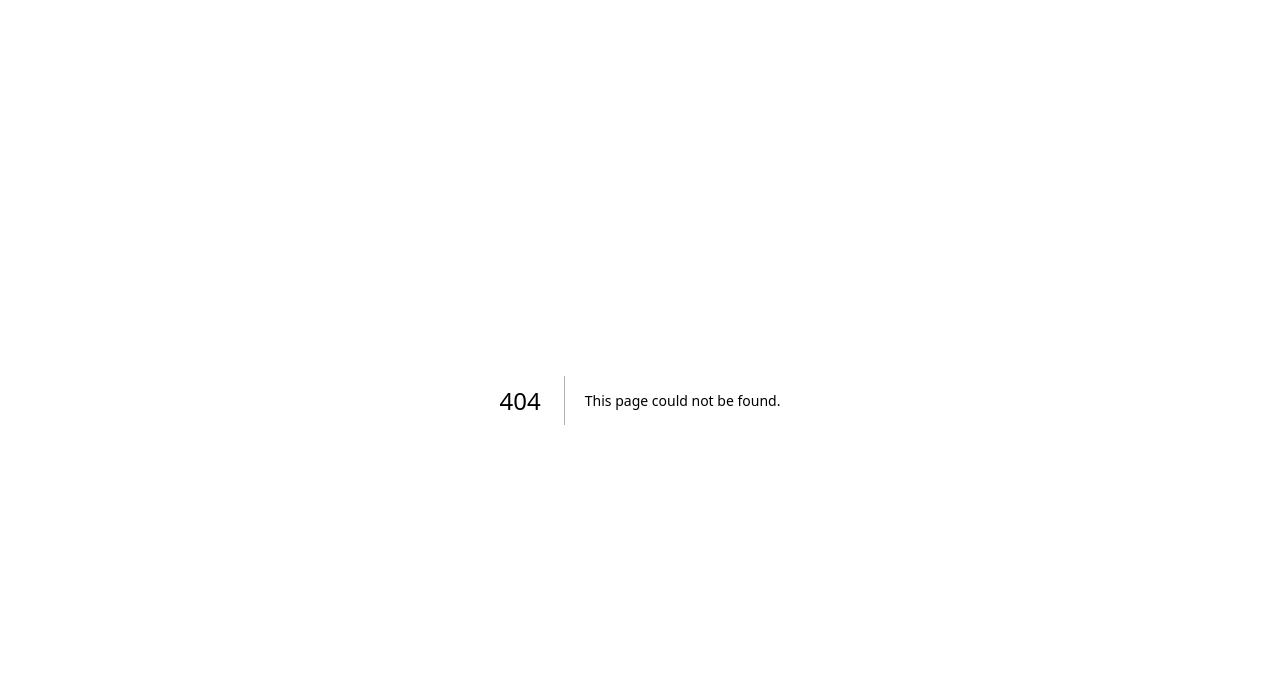
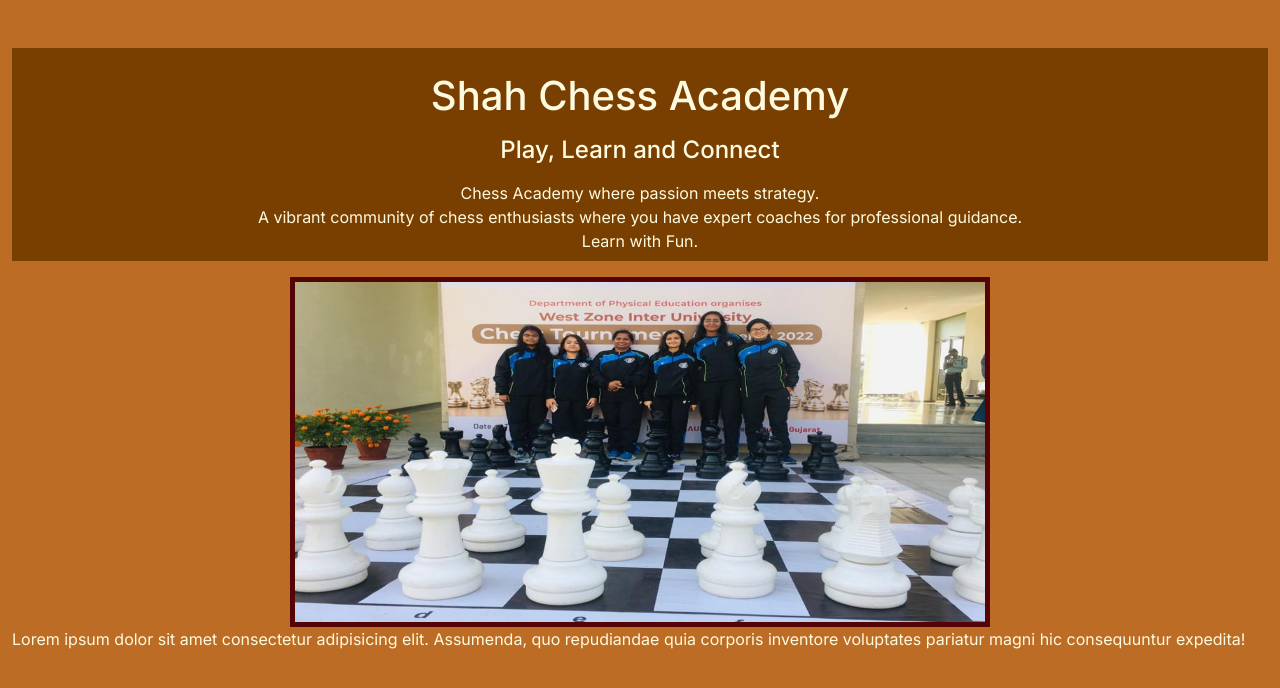
Before and after one commit to hardsheth/shahchessacademy, a Next.js app: page /setup in a window 1280 px wide. Before the commit this address had no page. Shown: the top 688 px of the page. Built offline with nearby package versions, Linux system fonts and the light colour scheme.

Commit message:
updated vrushti web sitegit

```diff
--- a/app/globals.css
+++ b/app/globals.css
@@ -39,4 +39,7 @@ width: 100% !important;
     padding-right: 10rem !important;
     padding-left: 10rem !important;
   }
+  .binoyWidth{
+    object-fit: cover;
+  }
 }
--- a/app/page.module.css
+++ b/app/page.module.css
@@ -32,7 +32,7 @@
 }
 
 .archivementImg {
-  width: 500px;
+  /* width: 500px; */
   height: 250px;
 }
 
--- /dev/null
+++ b/app/setup/page.tsx
@@ -0,0 +1,28 @@
+import React from 'react'
+import Styles from "../page.module.css"
+function page() {
+  return (
+    <div className='sitecolor min-vh-100'>
+    <div className='container-fluid'>
+    <div className="d-block mx- mb-0 d-md-none pt-5">
+          <img src='/asset/academylogo.jpg' alt='Image will Come' className={`img-fluid borderImage`} />
+        </div>
+    <div className="py-5">
+        <div className={`${Styles.textContainerNg}`}>
+        <h1 className="text-center pt-4 mb-0">Shah Chess Academy</h1>
+        <h4 className="pt-3 text-center">Play, Learn and Connect </h4>
+        <p className="mt-3 pb-2 text-center flex-wrap px-5">
+            Chess Academy where passion meets strategy.<br /> A vibrant community of chess enthusiasts where you have expert coaches for professional guidance.<br /> Learn with Fun.
+          </p>
+        </div>
+        <div className={`text-center w-100 `}>
+            <img src='/asset/vrushtiArchievement123.jpg' alt='Image will Come' className={`img-fluid ${Styles.archivementImg} borderImage`} />
+          </div>
+        <p>Lorem ipsum dolor sit amet consectetur adipisicing elit. Assumenda, quo repudiandae quia corporis inventore voluptates pariatur magni hic consequuntur expedita!</p>
+    </div>
+    </div>
+    </div>
+  )
+}
+
+export default page
```
Also changed, not shown: app/page.tsx (+24 -20 lines), public/asset/BinoyShah.jpg (added), 1 other file (tests, documents, lock files or other folders).
